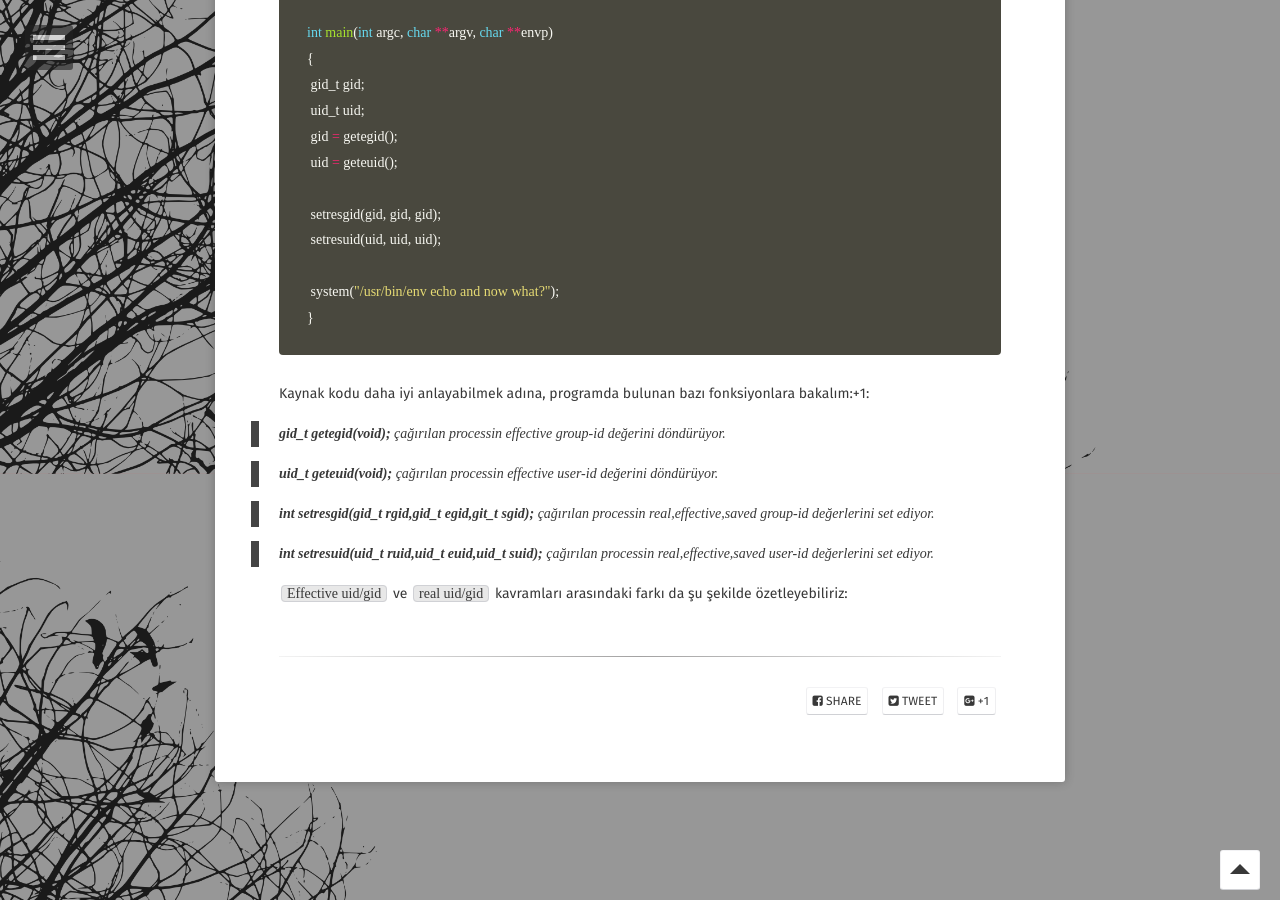
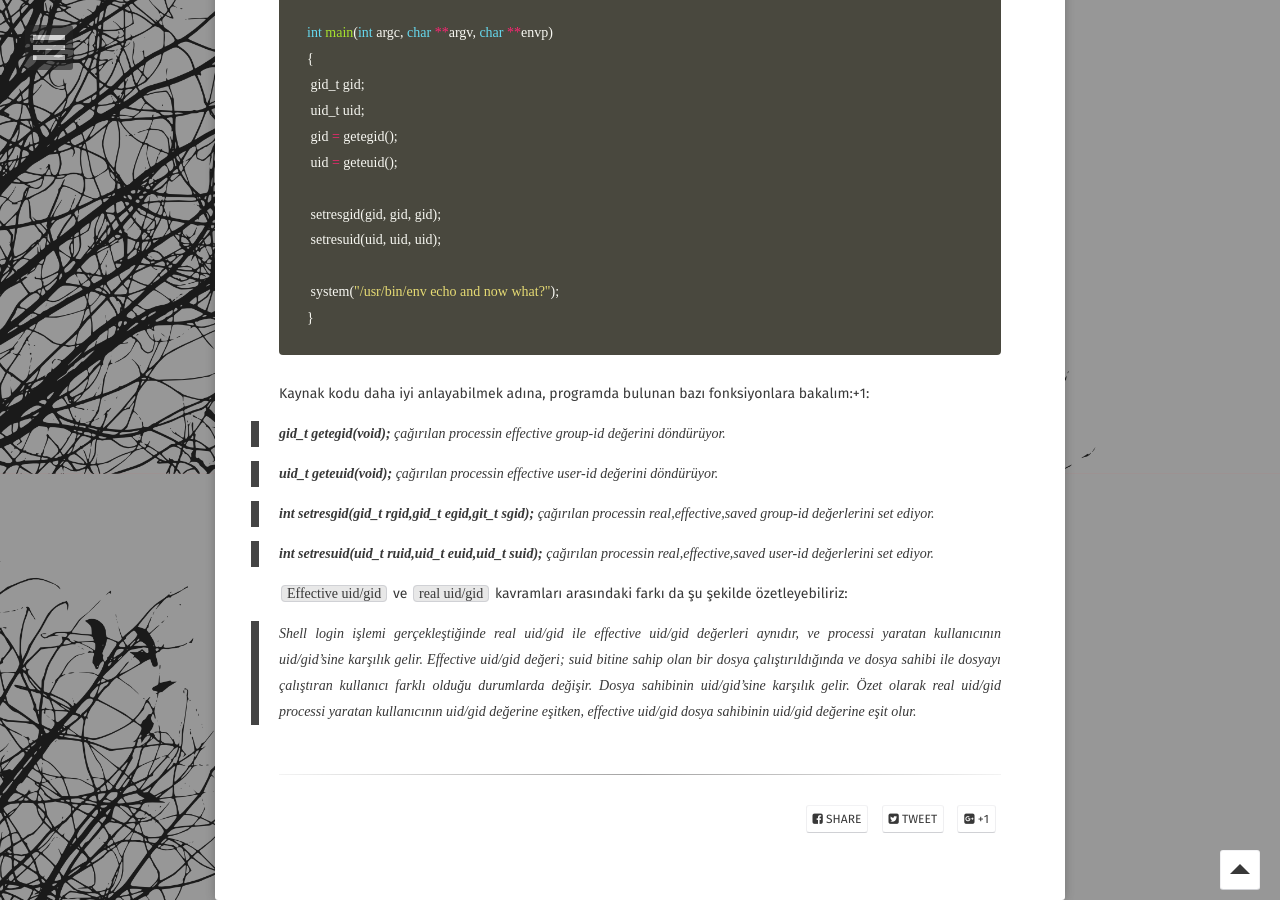
Before and after one commit to burcudemiralp/burcudemiralp.github.io, a Jekyll site: the page built from _posts/2018-02-23-nebula-writeup.md, in a window 1280 px wide and 900 px high, scrolled down 1326 px. Built offline with Jekyll 4.4.1, drawn with Linux system fonts in a browser that asks for light colours; some web fonts are replaced.

Commit message:
Update 2018-02-23-nebula-writeup.md

```diff
--- a/_posts/2018-02-23-nebula-writeup.md
+++ b/_posts/2018-02-23-nebula-writeup.md
@@ -68,4 +68,4 @@ Kaynak kodu daha iyi anlayabilmek adına, programda bulunan bazı fonksiyonlara
 > **int setresuid(uid_t ruid,uid_t euid,uid_t suid);**  çağırılan processin real,effective,saved user-id değerlerini set ediyor.
 
 `Effective uid/gid` ve `real uid/gid` kavramları arasındaki farkı da şu şekilde özetleyebiliriz:
->
+> Shell login işlemi gerçekleştiğinde real uid/gid  ile effective uid/gid değerleri aynıdır, ve processi yaratan kullanıcının uid/gid'sine karşılık gelir. Effective uid/gid değeri; suid bitine sahip olan bir dosya çalıştırıldığında ve dosya sahibi ile dosyayı çalıştıran kullanıcı farklı olduğu durumlarda değişir. Dosya sahibinin uid/gid'sine karşılık gelir. Özet olarak real uid/gid processi yaratan kullanıcının uid/gid değerine eşitken, effective uid/gid dosya sahibinin uid/gid değerine eşit olur.
```
